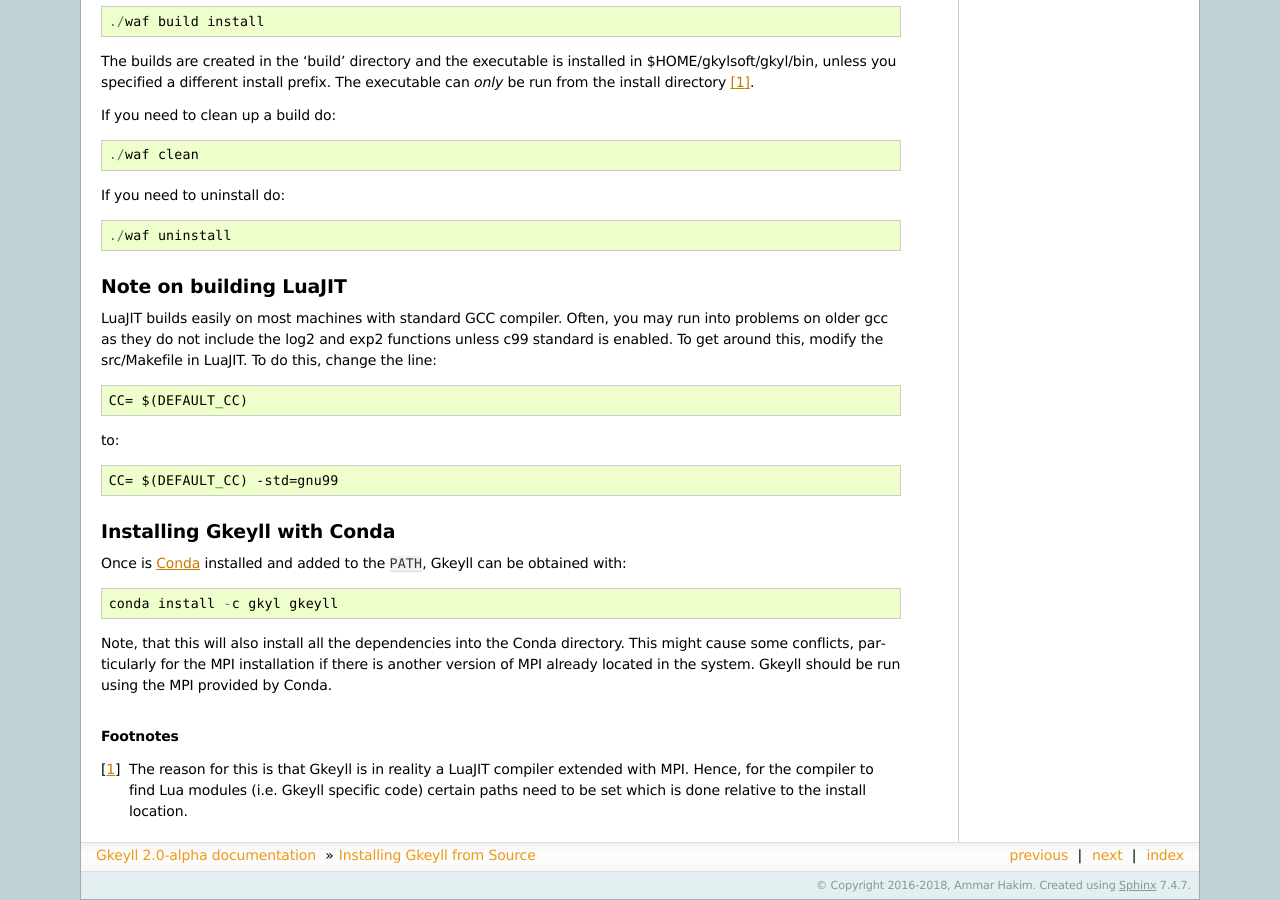
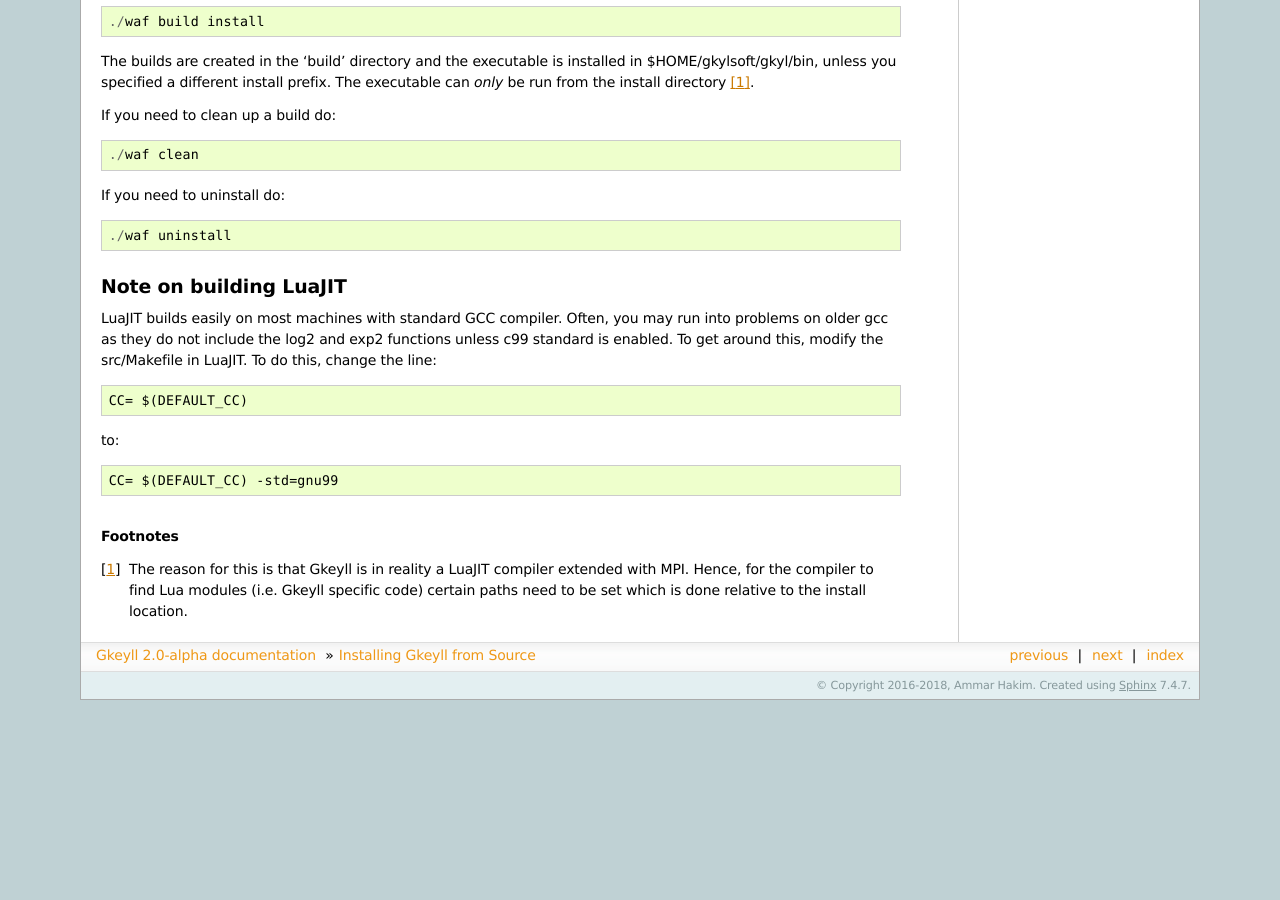
Before and after one commit to ammarhakim/gkyl-doc, a Sphinx documentation site: the page built from source/gkyl/install.rst, in a window 1280 px wide and 900 px high, scrolled down 1723 px. Built offline with Sphinx 7.4.7, drawn with Linux system fonts in a browser that asks for light colours; after the commit the page ends 2423 px from its top, so only the background shows below that; some of the changed text lies outside the part shown.

Commit message:
Fixed minor typos and split conda install instructions into its own file.

```diff
--- a/source/gkyl/install.rst
+++ b/source/gkyl/install.rst
@@ -145,20 +145,6 @@
 
     CC= $(DEFAULT_CC) -std=gnu99
 
-
-Installing Gkeyll with Conda
-----------------------------
-
-Once is `Conda <https://conda.io/miniconda.html>`_ installed and
-added to the ``PATH``, Gkeyll can be obtained with::
-
-  conda install -c gkyl gkeyll
-
-Note, that this will also install all the dependencies into the Conda
-directory. This might cause some conflicts, particularly for the MPI
-installation if there is another version of MPI already located in the
-system. Gkeyll should be run using the MPI provided by Conda.
-
 .. rubric:: Footnotes
 
 .. [#why] The reason for this is that Gkeyll is in reality a LuaJIT
--- a/source/index.rst
+++ b/source/index.rst
@@ -18,7 +18,7 @@
 distinction between user input and the internal software, allowing for
 a very powerful means of composing complex simulations. All of this is
 achieved in a very compact code base with minimal external
-dependencies, yet providing efficient solvers for Gryokinetics,
+dependencies, yet providing efficient solvers for Gyrokinetics,
 Vlasov-Maxwell as well as multi-fluid equations.
 
 Gkeyll Documentation
@@ -29,6 +29,7 @@
 
   gkyl/about
   license
+  gkyl/conda-install
   gkyl/install
   gkyl/applications
 
```
Also changed, not shown: source/gkyl/conda-install.rst (added, +13 -0 lines).
